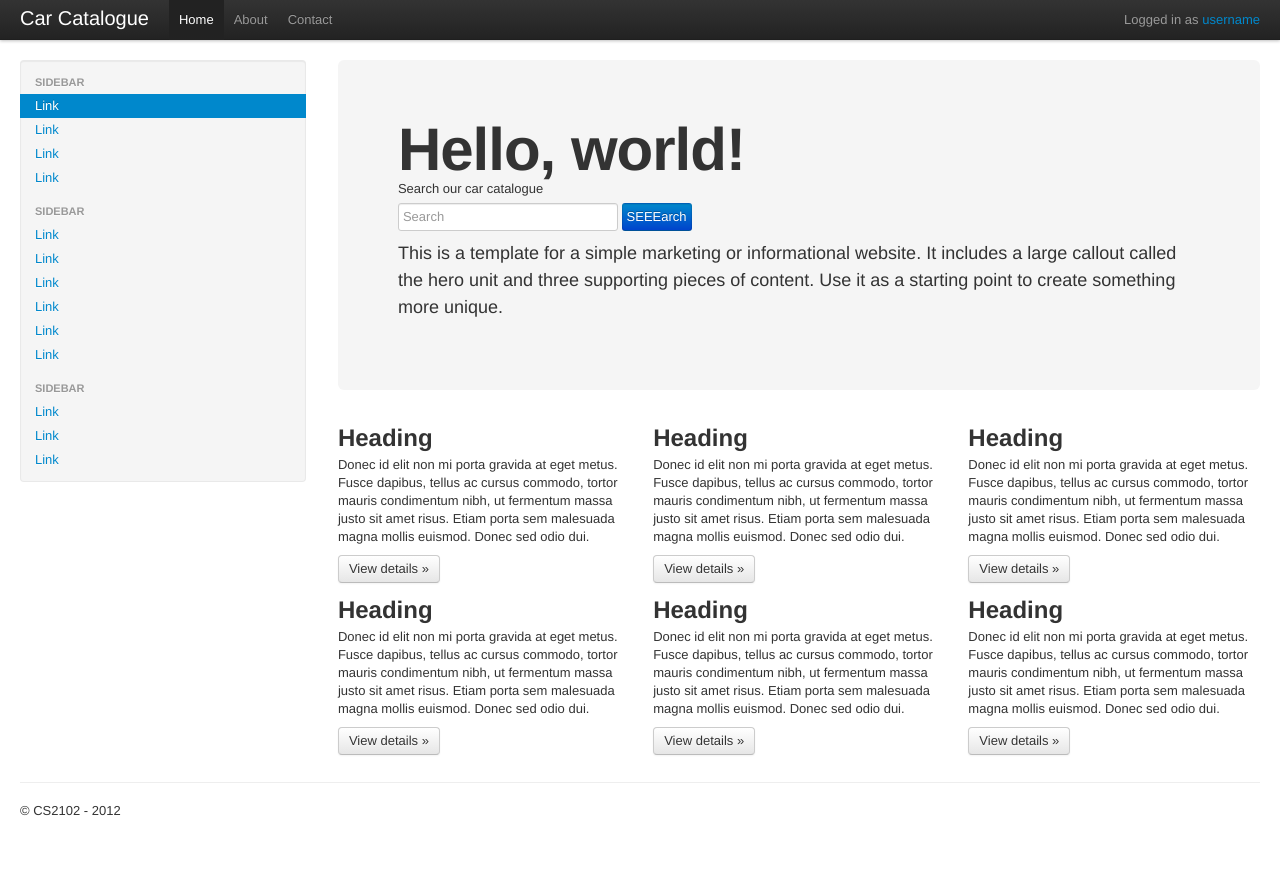
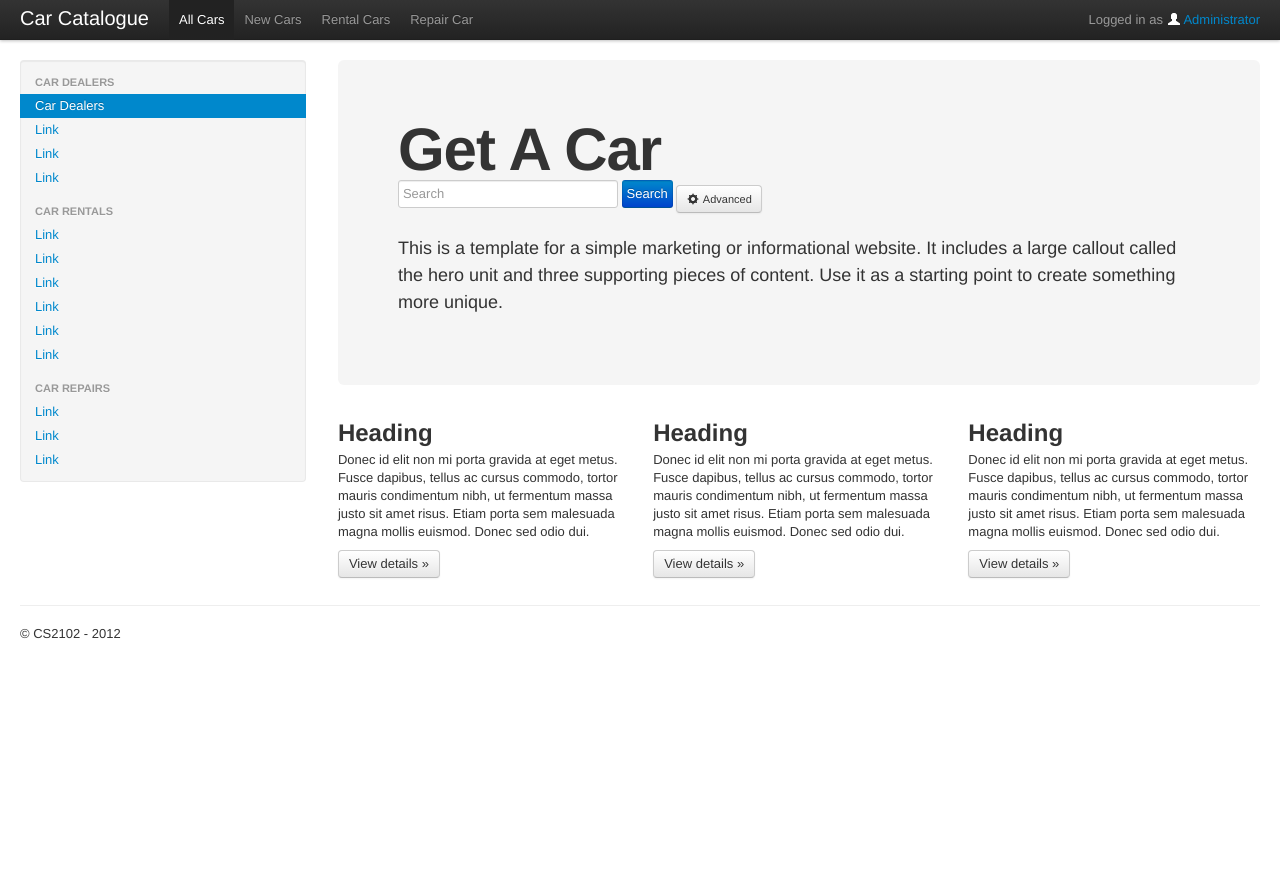
Before and after one commit to jcody/car-cs2102, a PHP site: page / in a window 1280 px wide. After the commit the page ends 639 px from the top, so only its background shows below. Run offline with PHP 8.4, Linux system fonts and the light colour scheme; some libraries are stand-ins or nearby versions.

Commit message:
Updating...

```diff
--- a/includes/header.php
+++ b/includes/header.php
@@ -9,11 +9,12 @@
       <a class="brand" href="#">Car Catalogue</a>
       <div class="nav-collapse">
         <ul class="nav">
-          <li class="active"><a href="#">Home</a></li>
-          <li><a href="#about">About</a></li>
-          <li><a href="#contact">Contact</a></li>
+          <li class="active"><a href="#">All Cars</a></li>
+          <li><a href="#about">New Cars</a></li>
+          <li><a href="#contact">Rental Cars</a></li>
+		<li><a href="#contact">Repair Car</a></li>
         </ul>
-        <p class="navbar-text pull-right">Logged in as <a href="#">username</a></p>
+        <p class="navbar-text pull-right">Logged in as <i class="icon-user icon-white"></i> <a href="#">Administrator</a></p>
       </div><!--/.nav-collapse -->
     </div>
   </div>
--- a/includes/sidebar.php
+++ b/includes/sidebar.php
@@ -1,19 +1,19 @@
 <div class="span3">
   <div class="well sidebar-nav">
     <ul class="nav nav-list">
-      <li class="nav-header">Sidebar</li>
-      <li class="active"><a href="#">Link</a></li>
+      <li class="nav-header">Car Dealers</li>
+      <li class="active"><a href="#">Car Dealers</a></li>
       <li><a href="#">Link</a></li>
       <li><a href="#">Link</a></li>
       <li><a href="#">Link</a></li>
-      <li class="nav-header">Sidebar</li>
+      <li class="nav-header">Car Rentals</li>
       <li><a href="#">Link</a></li>
       <li><a href="#">Link</a></li>
       <li><a href="#">Link</a></li>
       <li><a href="#">Link</a></li>
       <li><a href="#">Link</a></li>
       <li><a href="#">Link</a></li>
-      <li class="nav-header">Sidebar</li>
+      <li class="nav-header">Car Repairs</li>
       <li><a href="#">Link</a></li>
       <li><a href="#">Link</a></li>
       <li><a href="#">Link</a></li>
--- a/index.php
+++ b/index.php
@@ -30,32 +30,15 @@
 
         <div class="span9">
           <div class="hero-unit">
-            <h1>Hello, world!</h1>
-
-            	<label>Search our car catalogue</label>
+            <h1>Get A Car</h1>
+            <form>
 	            <input type="text" name="search" placeholder="Search" class="search">
-	            <input class="btn-primary" type="submit" value="SEEEarch">
-
+	            <input class="btn-primary" type="submit" value="Search">
+	            <a class="btn btn-small" href="#"><i class="icon-cog"></i> Advanced</a>
+            </form>
             <p>This is a template for a simple marketing or informational website. It includes a large callout called the hero unit and three supporting pieces of content. Use it as a starting point to create something more unique.</p>
 
           </div>
-          <div class="row-fluid">
-            <div class="span4">
-              <h2>Heading</h2>
-              <p>Donec id elit non mi porta gravida at eget metus. Fusce dapibus, tellus ac cursus commodo, tortor mauris condimentum nibh, ut fermentum massa justo sit amet risus. Etiam porta sem malesuada magna mollis euismod. Donec sed odio dui. </p>
-              <p><a class="btn" href="#">View details &raquo;</a></p>
-            </div><!--/span-->
-            <div class="span4">
-              <h2>Heading</h2>
-              <p>Donec id elit non mi porta gravida at eget metus. Fusce dapibus, tellus ac cursus commodo, tortor mauris condimentum nibh, ut fermentum massa justo sit amet risus. Etiam porta sem malesuada magna mollis euismod. Donec sed odio dui. </p>
-              <p><a class="btn" href="#">View details &raquo;</a></p>
-            </div><!--/span-->
-            <div class="span4">
-              <h2>Heading</h2>
-              <p>Donec id elit non mi porta gravida at eget metus. Fusce dapibus, tellus ac cursus commodo, tortor mauris condimentum nibh, ut fermentum massa justo sit amet risus. Etiam porta sem malesuada magna mollis euismod. Donec sed odio dui. </p>
-              <p><a class="btn" href="#">View details &raquo;</a></p>
-            </div><!--/span-->
-          </div><!--/row-->
           <div class="row-fluid">
             <div class="span4">
               <h2>Heading</h2>
```
